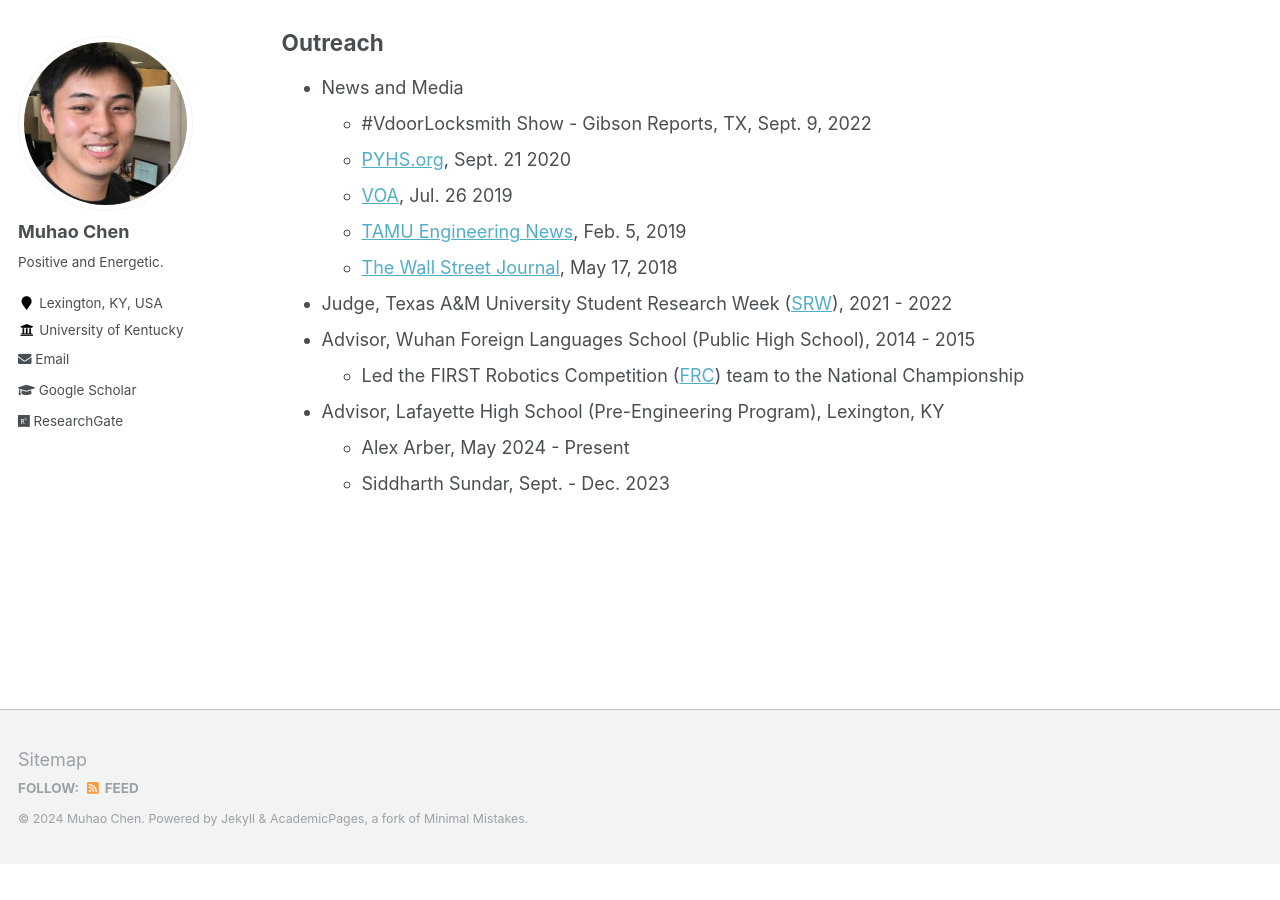
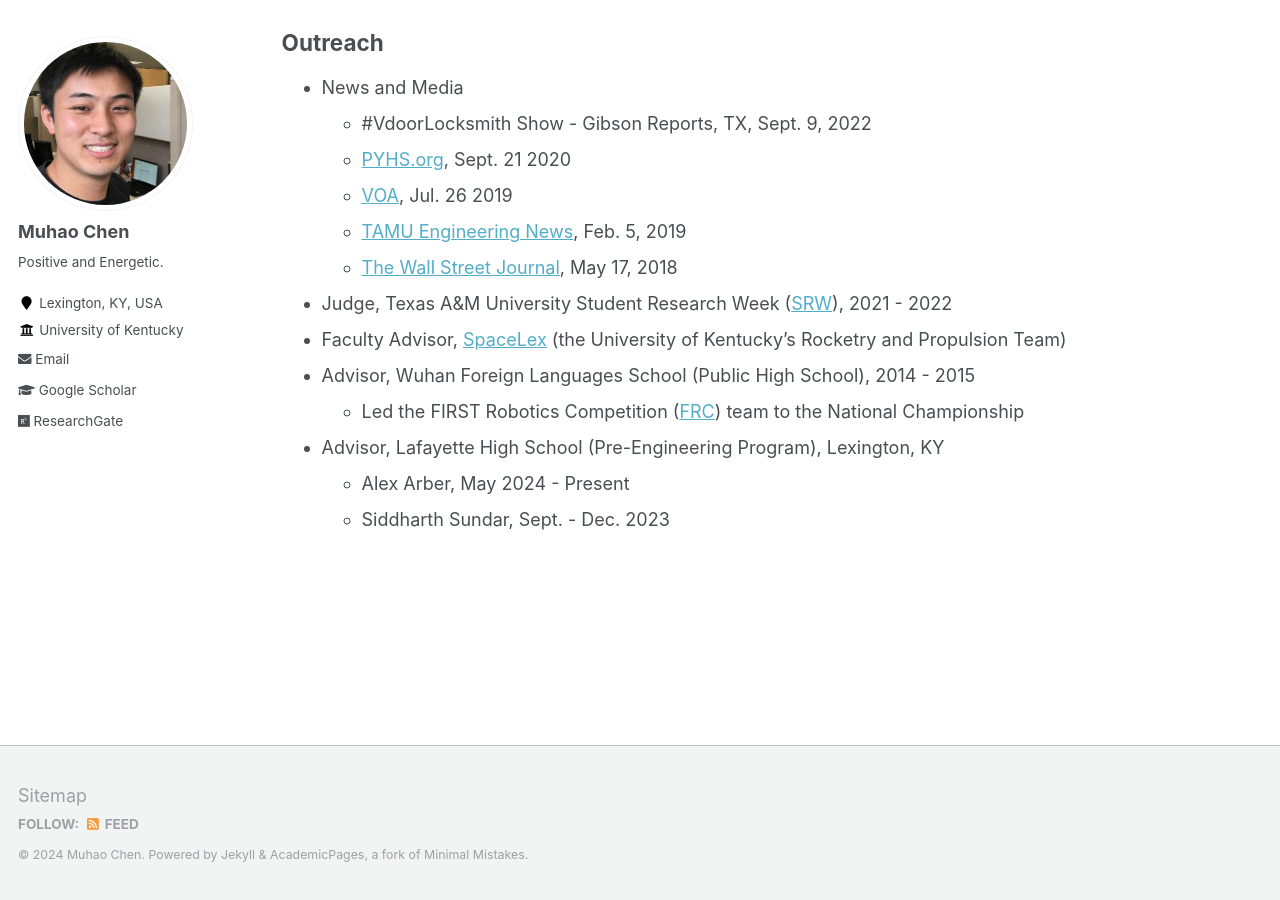
Before and after one commit to Muhao-Chen/muhao-chen.github.io, a Jekyll site: the page built from _pages/professional-activities.md, in a window 1280 px wide and 900 px high, scrolled down 963 px. Built offline with Jekyll 4.4.1, drawn with Linux system fonts in a browser that asks for light colours; before the commit the page ends 1827 px from its top, so only the background shows below that.

Commit message:
Update professional-activities.md

```diff
--- a/_pages/professional-activities.md
+++ b/_pages/professional-activities.md
@@ -61,6 +61,7 @@ toc_max_header: 1
     - [TAMU Engineering News](https://engineering.tamu.edu/news/2019/02/building-a-growable-habitat-for-sustainable-life-in-space.html), Feb. 5, 2019
     - [The Wall Street Journal](https://www.wsj.com/articles/space-village-one-a-vision-for-life-beyond-earth-1526567016), May 17, 2018
 * Judge, Texas A&M University Student Research Week ([SRW](https://srw.tamu.edu/)), 2021 - 2022
+* Faculty Advisor, [SpaceLex](https://spacelex.engr.uky.edu/projects/meridian) (the University of Kentucky's Rocketry and Propulsion Team)
 * Advisor, Wuhan Foreign Languages School (Public High School), 2014 - 2015
     - Led the FIRST Robotics Competition ([FRC](https://en.wikipedia.org/wiki/FIRST_Robotics_Competition)) team to the National Championship
 * Advisor, Lafayette High School (Pre-Engineering Program), Lexington, KY
```
